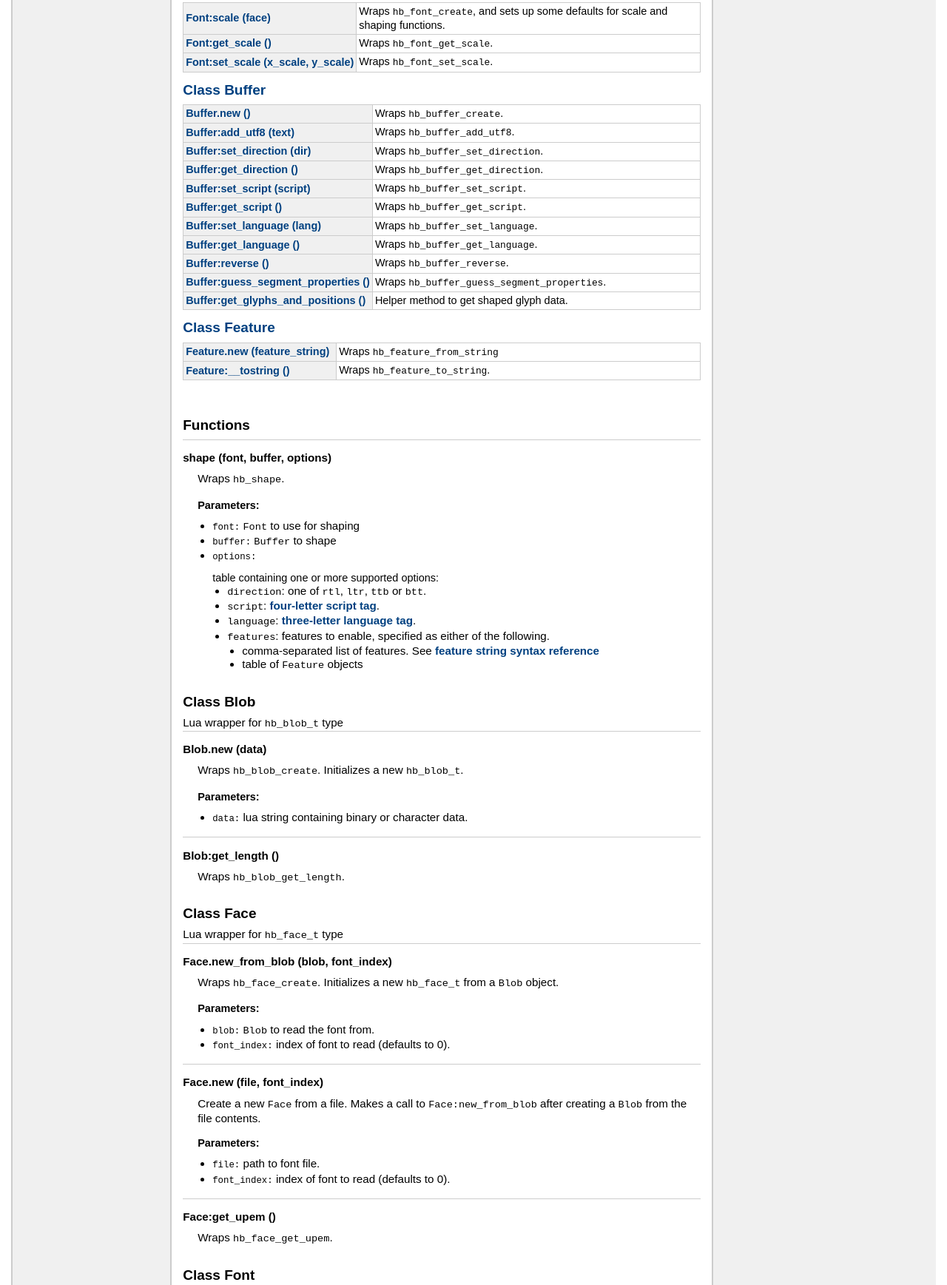
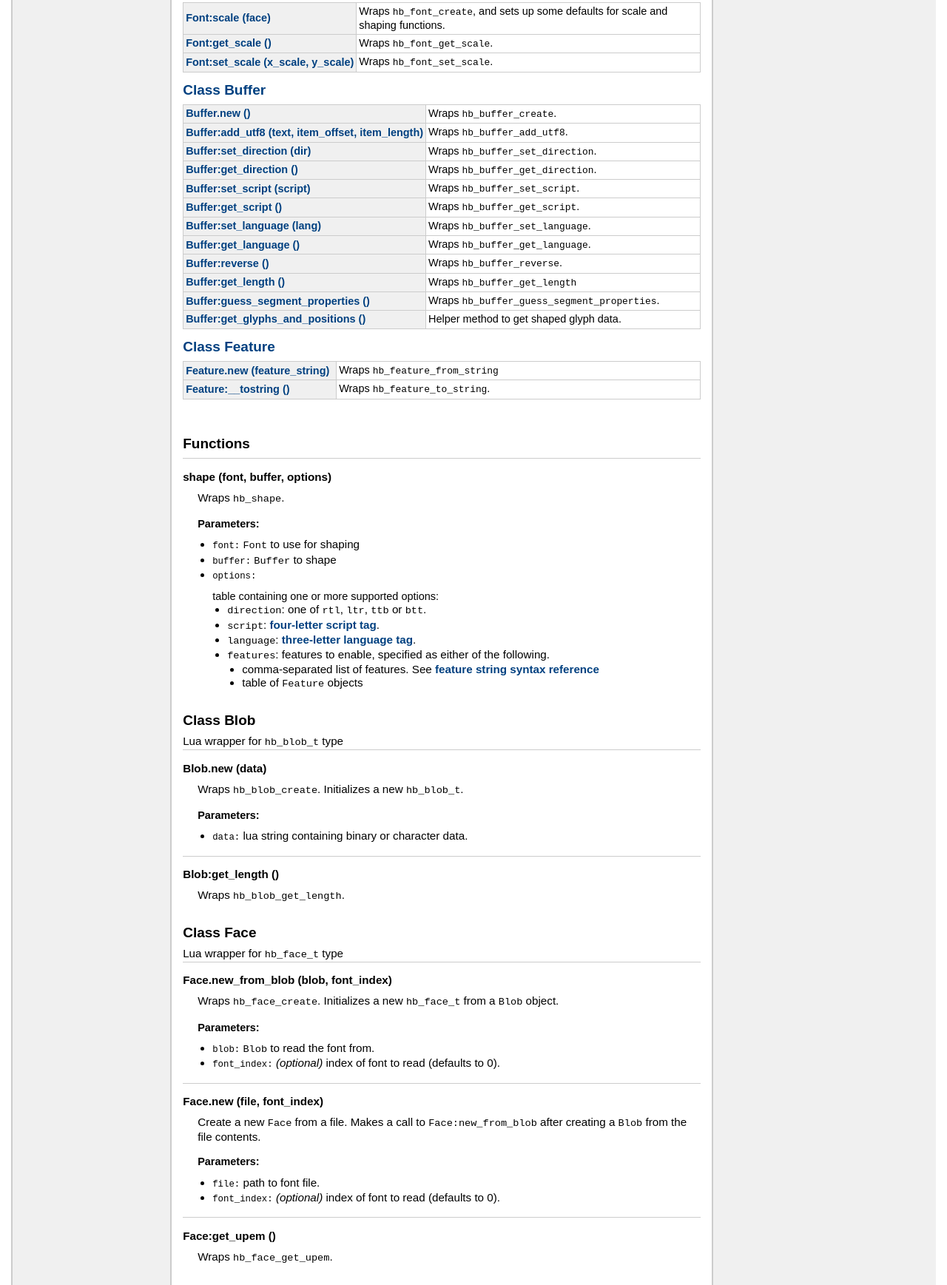
Before and after one commit to ufyTeX/luaharfbuzz, a plain HTML site: page api/index.html in a window 1280 px wide. Shown: the part 562-2299 px from the top of the page at 74% size. Drawn offline with Linux system fonts and the light colour scheme.

Commit message:
Adding docs for Buffer:get_length and Buffer:add_utf8

```diff
--- a/api/index.html
+++ b/api/index.html
@@ -124,7 +124,7 @@
 	<td class="summary">Wraps <code>hb_buffer_create</code>.</td>
 	</tr>
 	<tr>
-	<td class="name" nowrap><a href="#Buffer:add_utf8">Buffer:add_utf8 (text)</a></td>
+	<td class="name" nowrap><a href="#Buffer:add_utf8">Buffer:add_utf8 (text, item_offset, item_length)</a></td>
 	<td class="summary">Wraps <code>hb_buffer_add_utf8</code>.</td>
 	</tr>
 	<tr>
@@ -154,6 +154,10 @@
 	<tr>
 	<td class="name" nowrap><a href="#Buffer:reverse">Buffer:reverse ()</a></td>
 	<td class="summary">Wraps <code>hb_buffer_reverse</code>.</td>
+	</tr>
+	<tr>
+	<td class="name" nowrap><a href="#Buffer:get_length">Buffer:get_length ()</a></td>
+	<td class="summary">Wraps <code>hb_buffer_get_length</code></td>
 	</tr>
 	<tr>
 	<td class="name" nowrap><a href="#Buffer:guess_segment_properties">Buffer:guess_segment_properties ()</a></td>
@@ -286,7 +290,7 @@
          <code>Blob</code> to read the font from.
         </li>
         <li><span class="parameter">font_index</span>
-         index of font to read (defaults to 0).
+         <em>(optional)</em> index of font to read (defaults to 0).
         </li>
     </ul>
 
@@ -311,7 +315,7 @@
          path to font file.
         </li>
         <li><span class="parameter">font_index</span>
-         index of font to read (defaults to 0).
+         <em>(optional)</em> index of font to read (defaults to 0).
         </li>
     </ul>
 
@@ -430,7 +434,7 @@
 </dd>
     <dt>
     <a name = "Buffer:add_utf8"></a>
-    <strong>Buffer:add_utf8 (text)</strong>
+    <strong>Buffer:add_utf8 (text, item_offset, item_length)</strong>
     </dt>
     <dd>
     Wraps <code>hb_buffer_add_utf8</code>.
@@ -440,6 +444,12 @@
     <ul>
         <li><span class="parameter">text</span>
          UTF8 encoded string.
+        </li>
+        <li><span class="parameter">item_offset</span>
+         <em>(optional)</em> 0-indexed offset in <code>text</code>, from where to start adding (defaults to 0)
+        </li>
+        <li><span class="parameter">item_length</span>
+         <em>(optional)</em> length to add from <code>item_offset</code> (defaults to -1, which adds till end of&nbsp;<code>text</code>)
         </li>
     </ul>
 
@@ -565,6 +575,20 @@
 
 </dd>
     <dt>
+    <a name = "Buffer:get_length"></a>
+    <strong>Buffer:get_length ()</strong>
+    </dt>
+    <dd>
+    Wraps <code>hb_buffer_get_length</code>
+
+
+
+
+
+
+
+</dd>
+    <dt>
     <a name = "Buffer:guess_segment_properties"></a>
     <strong>Buffer:guess_segment_properties ()</strong>
     </dt>
@@ -660,7 +684,7 @@
 </div> <!-- id="main" -->
 <div id="about">
 <i>generated by <a href="http://github.com/stevedonovan/LDoc">LDoc 1.4.3</a></i>
-<i style="float:right;">Last updated 2015-12-09 13:53:06 </i>
+<i style="float:right;">Last updated 2015-12-16 23:27:52 </i>
 </div> <!-- id="about" -->
 </div> <!-- id="container" -->
 </body>
```
Also changed, not shown: api/examples/core_types.lua.html (+1 -1 lines).
